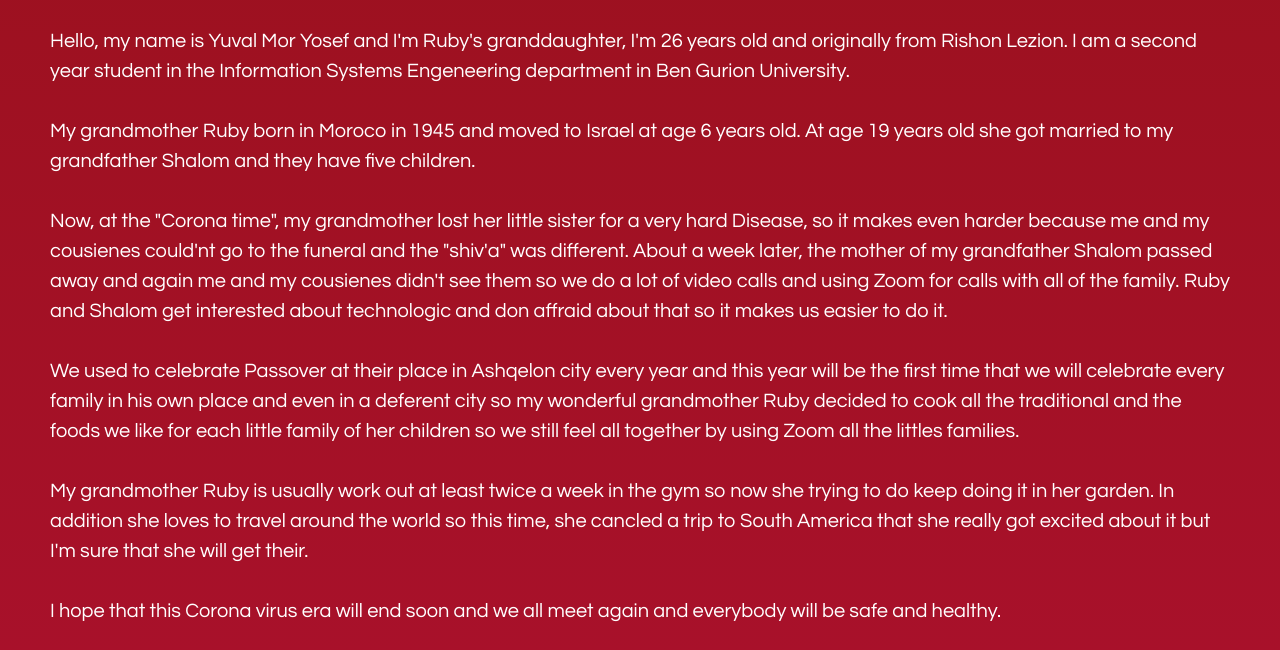
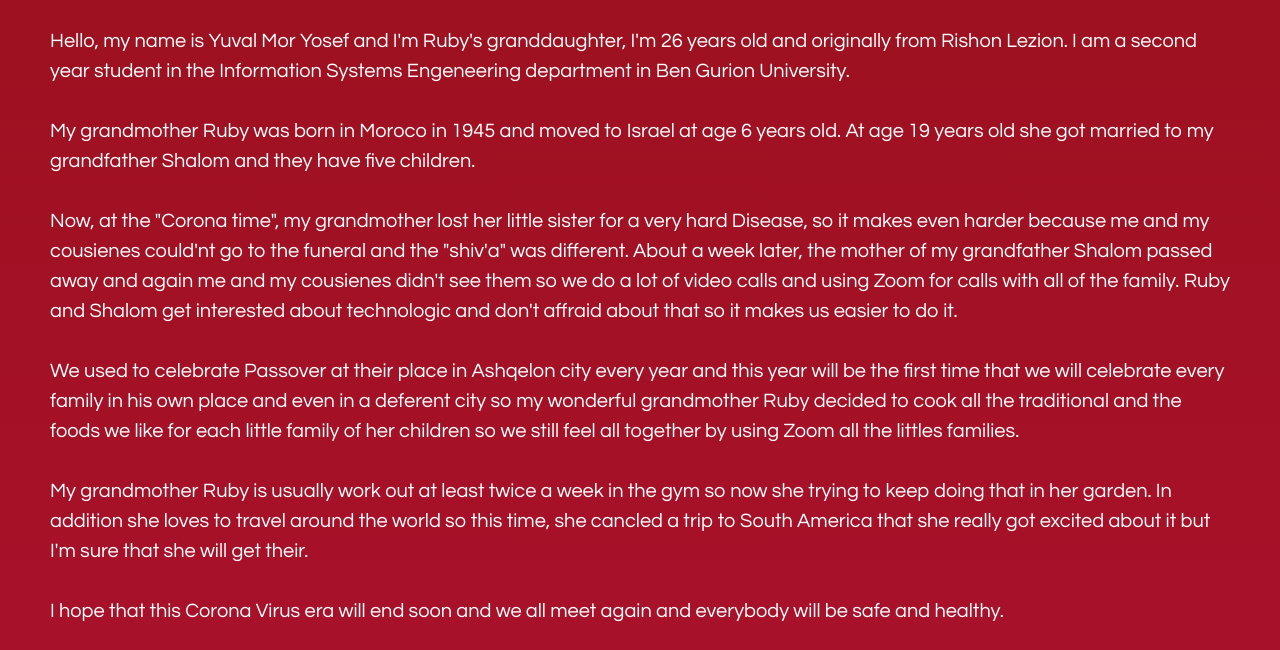
Before and after one commit to SISE-Web-Development-Environments/assignment1-yuvalmoryosef, a plain HTML site: page index.html in a window 1280 px wide. Shown: the part 150-800 px from the top of the page. Drawn offline with Linux system fonts and the light colour scheme.

Commit message:
Add files via upload

```diff
--- a/index.html
+++ b/index.html
@@ -36,21 +36,21 @@ Hello, my name is Yuval Mor Yosef and I'm Ruby's granddaughter, I'm 26 years old
 Information Systems Engeneering department in Ben Gurion University.
 <br>
 <br>
-My grandmother Ruby born in Moroco in 1945 and moved to Israel at age 6 years old.
+My grandmother Ruby was born in Moroco in 1945 and moved to Israel at age 6 years old.
 At age 19 years old she got married to my grandfather Shalom and they have five children.
 <br>
 <br>
 Now, at the "Corona time", my grandmother lost her little sister for a very hard  Disease, so it makes even harder because me and my cousienes could'nt go to the funeral and the "shiv'a" was different.
-About a week later, the mother of my grandfather Shalom passed away and again me and my cousienes didn't see them so we do a lot of video calls and using Zoom for calls with all of the family. Ruby and Shalom get interested about technologic and don affraid about that so it makes us easier to do it.
+About a week later, the mother of my grandfather Shalom passed away and again me and my cousienes didn't see them so we do a lot of video calls and using Zoom for calls with all of the family. Ruby and Shalom get interested about technologic and don't affraid about that so it makes us easier to do it.
 <br>
 <br>
 We used to celebrate Passover at their place in Ashqelon city every year and this year will be the first time that we will celebrate every family in his own place and even in a deferent city so my wonderful grandmother Ruby decided to cook all the traditional and the foods we like for each little family of her children so we still feel all together by using Zoom all the littles families.
 <br>
 <br>
-My grandmother Ruby is usually work out at least twice a week in the gym so now she trying to do keep doing it in her garden. In addition she loves to travel around the world so this  time, she cancled a trip to South America that she really got excited about it but I'm sure that she will get their.
+My grandmother Ruby is usually work out at least twice a week in the gym so now she trying to keep doing that in her garden. In addition she loves to travel around the world so this  time, she cancled a trip to South America that she really got excited about it but I'm sure that she will get their.
 <br>
 <br>
-I hope that this Corona virus era will end soon and we all meet  again and everybody will be safe and healthy.
+I hope that this Corona Virus era will end soon and we all meet again and everybody will be safe and healthy.
 
 </article>
 
```
